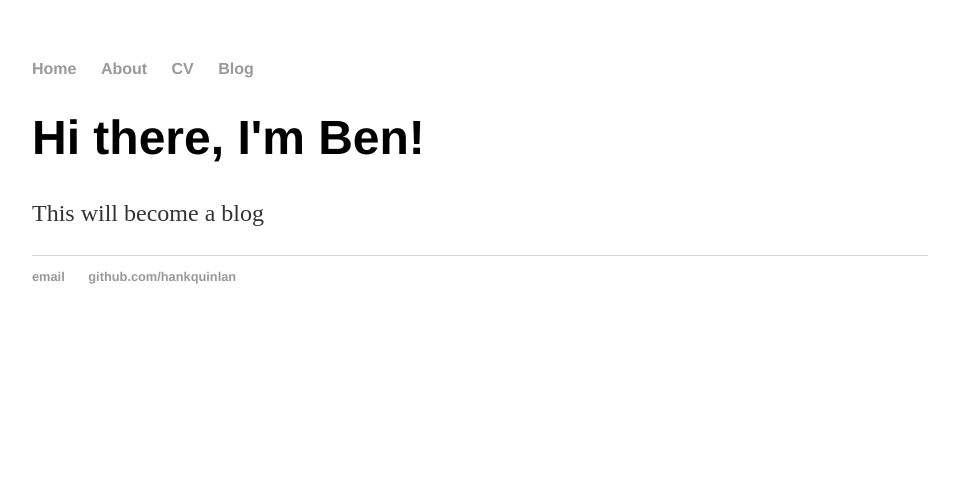
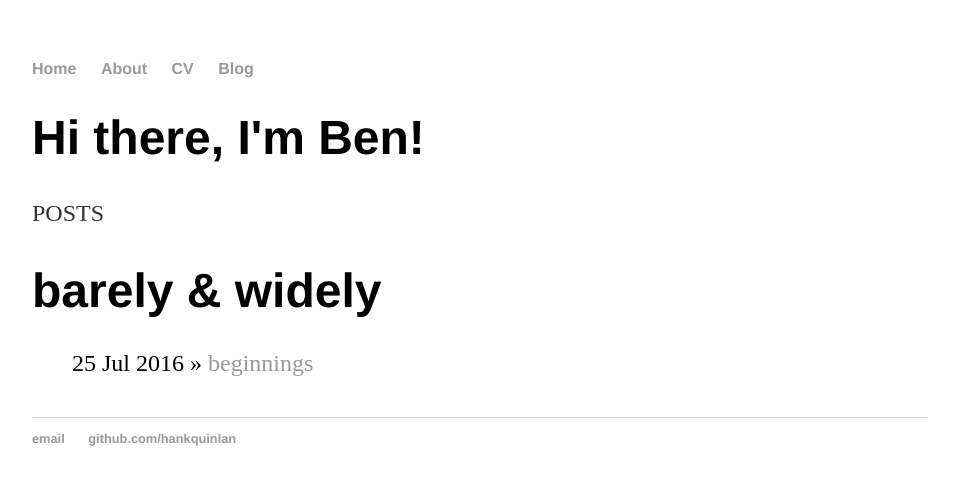
Before and after one commit to bennorris/blog, a Jekyll site: the page built from index.html, in a window 1280 px wide. Shown: the top 485 px of the page, without its empty margins (160-1119 px from the left). Built offline with Jekyll 4.4.1, drawn with Linux system fonts in a browser that asks for light colours.

Commit message:
added post list to home page

```diff
--- a/index.html
+++ b/index.html
@@ -4,5 +4,13 @@ title: barely &amp; widely
 ---
 <div class="blurb">
 	<h1>Hi there, I'm Ben!</h1>
-	<p>This will become a blog</p>
+	<p>POSTS</p>
+
+  <h1>{{ page.title }}</h1>
+	<ul class="posts">
+
+	  {% for post in site.posts %}
+	    <li><span>{{ post.date | date_to_string }}</span> » <a href="{{ post.url }}" title="{{ post.title }}">{{ post.title }}</a></li>
+	  {% endfor %}
+	</ul>
 </div><!-- /.blurb -->
```
